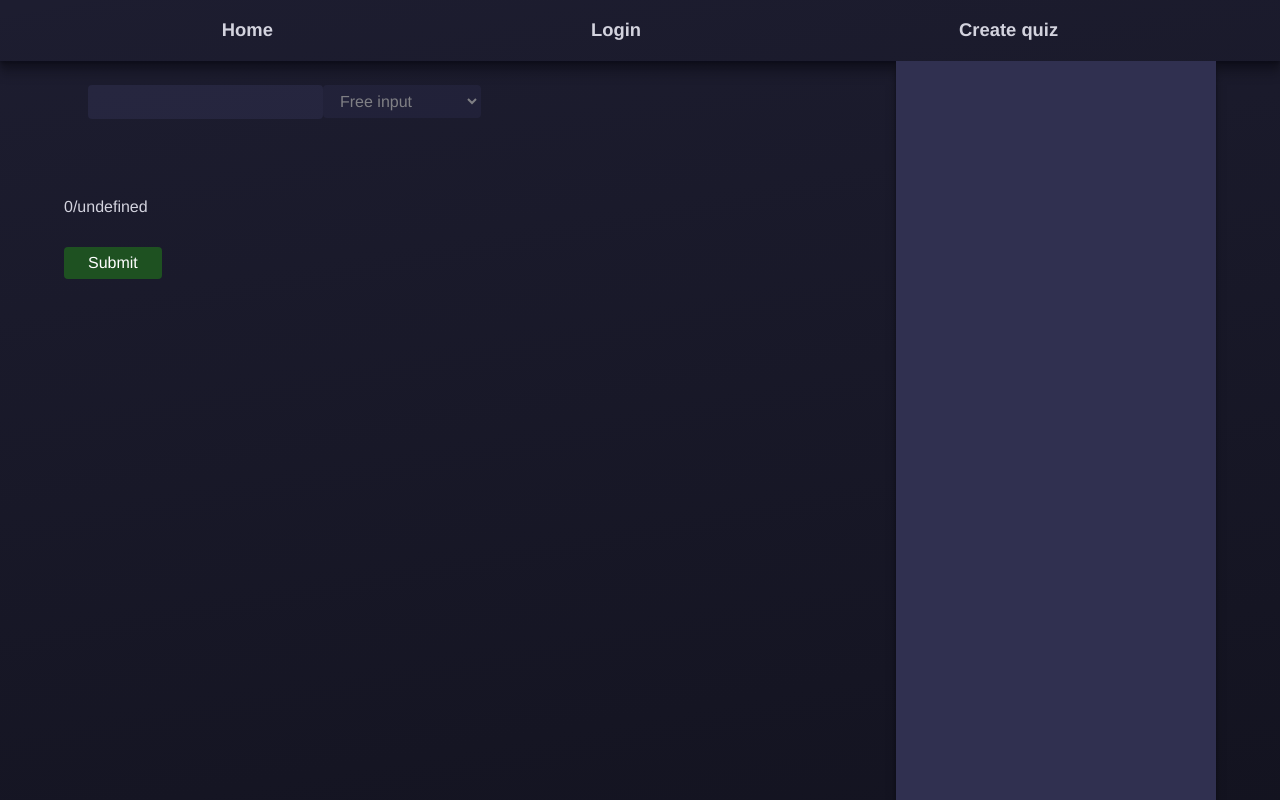
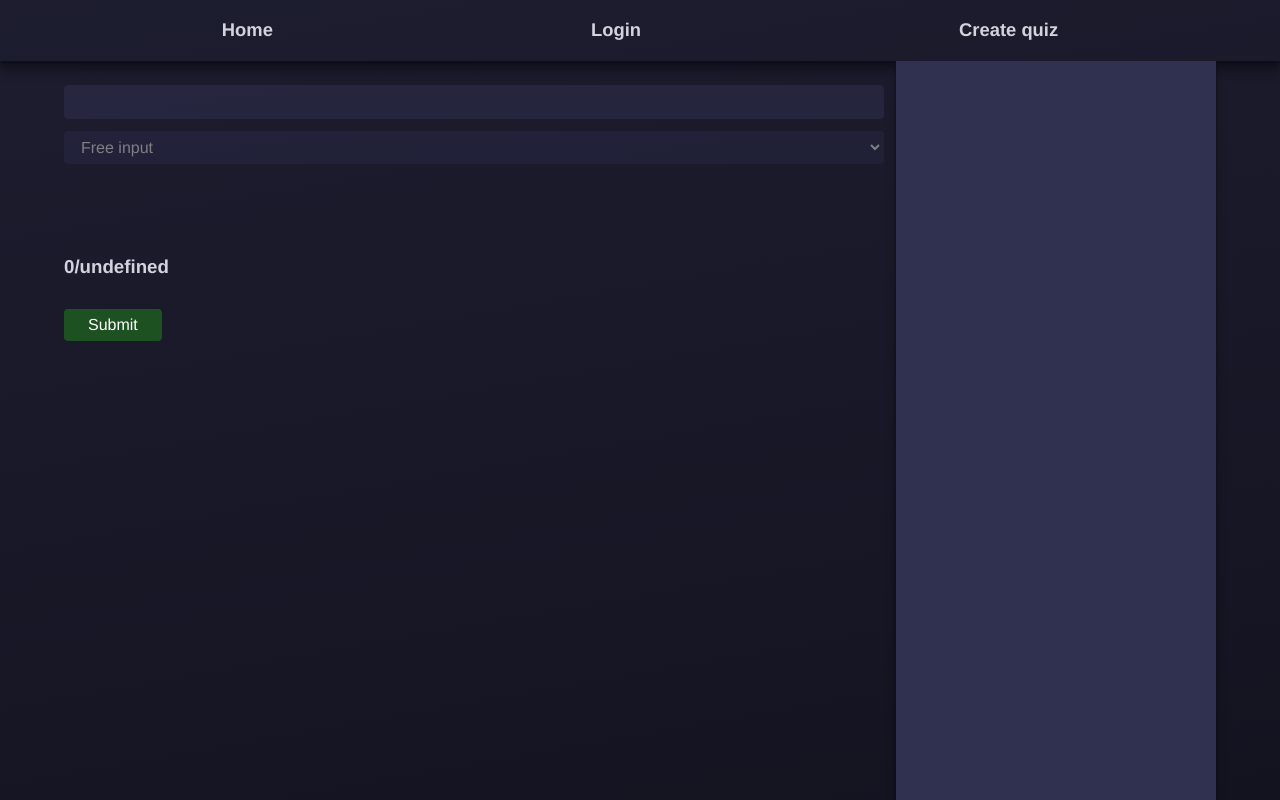
Before and after one commit to Catalina-Hasnas/Quiz-App, a Next.js app: page /my_quizzes/1/responses/1 in a window 1280 px wide. Built offline with nearby package versions, Linux system fonts and the light colour scheme.

Commit message:
Update question form

```diff
--- a/src/components/Forms/QuestionForm.tsx
+++ b/src/components/Forms/QuestionForm.tsx
@@ -15,7 +15,7 @@ const QuestionForm = ({
   children,
 }: QuestionFormProps) => {
   return (
-    <div className="grow-1 p-2">
+    <div className="flex direction-column grow-1 m-y-2">
       <Field type="text" name={titleFieldName} disabled={disableFields} />
       <Field as="select" name={typeFieldName} disabled={disableFields}>
         <option value="open">Free input</option>
--- a/src/pages/my_quizzes/[myquizid]/responses/[responseId]/index.tsx
+++ b/src/pages/my_quizzes/[myquizid]/responses/[responseId]/index.tsx
@@ -136,7 +136,7 @@ const MyQuizzesResponsePage = () => {
       {({ values }) => (
         <div className="flex direction-row grow height-100">
           <Form>
-            {message && <p>{message}</p>}
+            {message && <h3 className="m-y-2">{message}</h3>}
             <QuestionForm
               titleFieldName={`answers[${currentQuestionIndex}].title`}
               typeFieldName={`answers[${currentQuestionIndex}].type`}
@@ -172,6 +172,7 @@ const MyQuizzesResponsePage = () => {
                       return (
                         <input
                           {...field}
+                          className="align-self-baseline"
                           type="checkbox"
                           onChange={(e) => {
                             field.onChange(e);
@@ -188,7 +189,7 @@ const MyQuizzesResponsePage = () => {
                 </>
               )}
             </QuestionForm>
-            <p>{`${rightAnswersNumber}/${data?.response.answers.length}`}</p>
+            <h3>{`${rightAnswersNumber}/${data?.response.answers.length}`}</h3>
             {!data?.response.reviewed && (
               <button
                 className="align-self-center line-height-2 p-x-2 m-y-2 btn submit"
```
